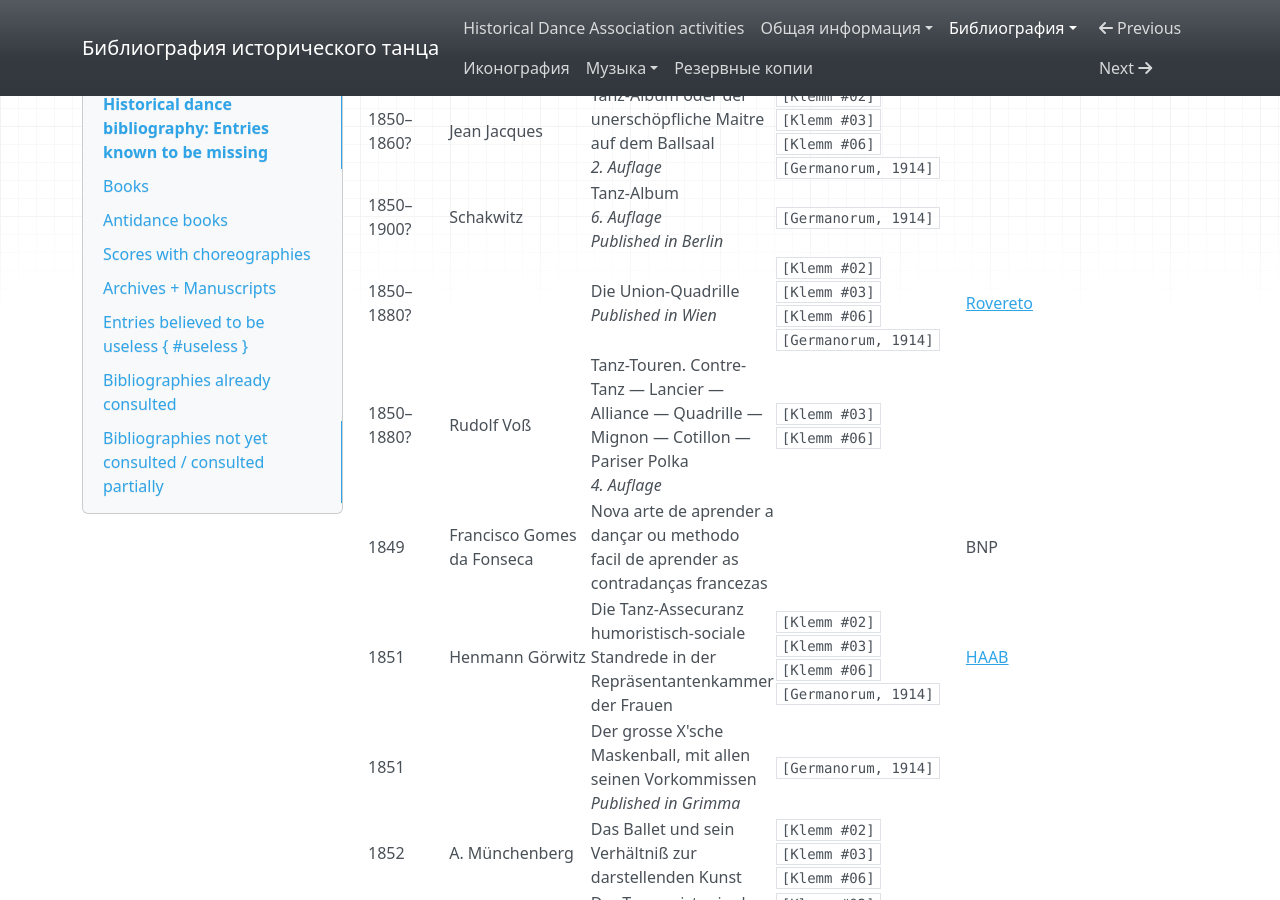
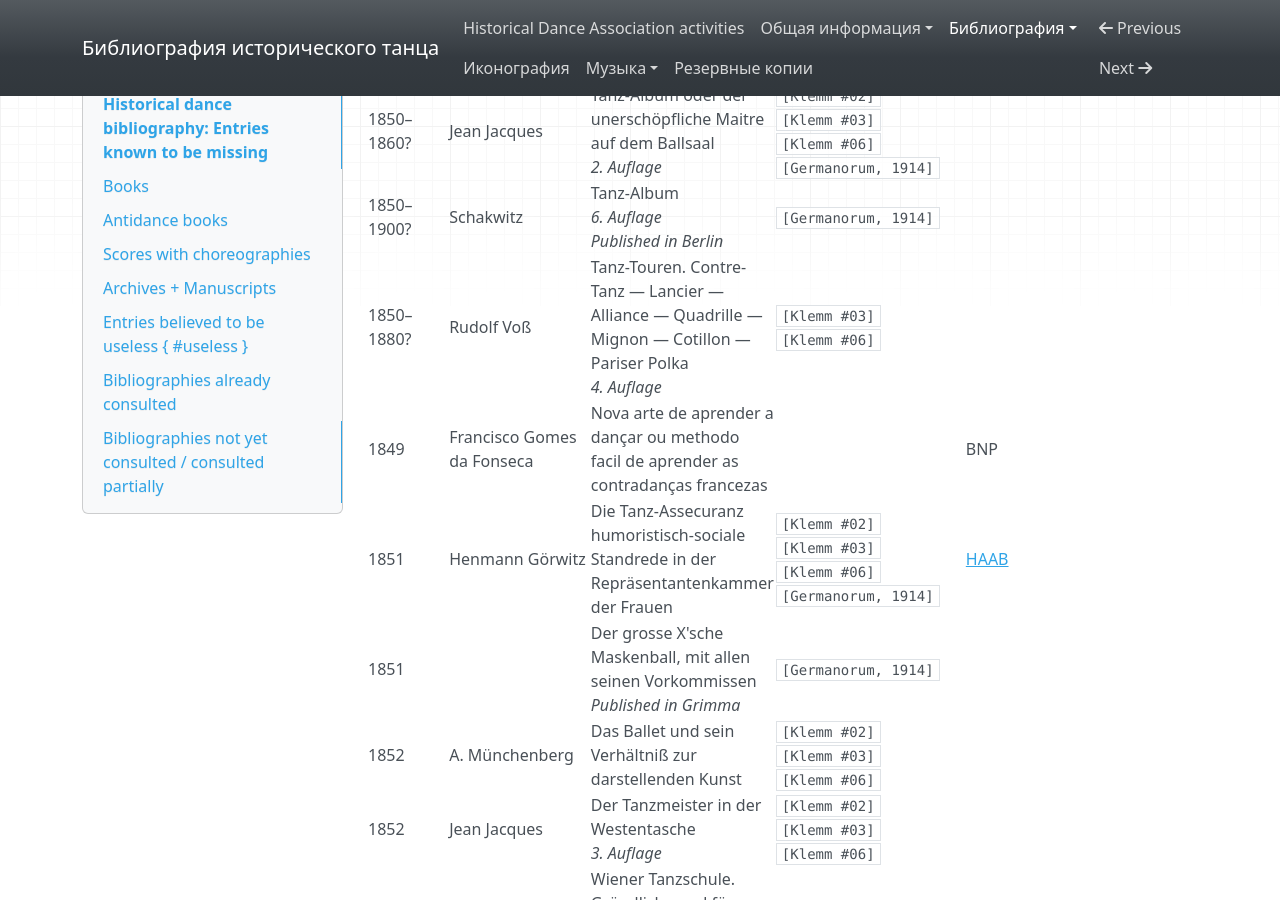
Before and after one commit to hda-technical/dancebooks, an MkDocs documentation site: the page built from docs/bib/missing.md, in a window 1280 px wide and 900 px high, scrolled down 36253 px. Built offline with MkDocs 1.6.1, drawn with Linux system fonts in a browser that asks for light colours; nearby versions of some CDN libraries.

Commit message:
Acknowledge _Die Union-Quadrille_ addition to the bibliography

```diff
--- a/docs/bib/missing.md
+++ b/docs/bib/missing.md
@@ -319,7 +319,6 @@ _This table is intended to be accurate, yet sometimes it is slightly outdated._
 | 1850? | Albert Czerwinski | Contretanz-Büchlein. Theorie der Menuet (la Duchesse), der Lanciers, des Prince Impérial und der Variétés parisiennes, nebst Contretanz-Commands<br/>_3. Auflage_<br/>_Published in Danzig_ | `[Klemm #03]`<br/>`[Klemm #06]`<br/>`[Germanorum, 1914]` | |
 | 1850–1860? | Jean Jacques | Tanz-Album oder der unerschöpfliche Maitre auf dem Ballsaal<br/>_2. Auflage_ | `[Klemm #02]`<br/>`[Klemm #03]`<br/>`[Klemm #06]`<br/>`[Germanorum, 1914]` | |
 | 1850–1900? | Schakwitz | Tanz-Album<br/>_6. Auflage_<br/>_Published in Berlin_ | `[Germanorum, 1914]` | |
-| 1850–1880? | | Die Union-Quadrille<br/>_Published in Wien_ | `[Klemm #02]`<br/>`[Klemm #03]`<br/>`[Klemm #06]`<br/>`[Germanorum, 1914]` | [Rovereto](https://strutture-provincia.primo.exlibrisgroup.com/permalink/39SBT_INST/1eb0c6r/alma991007184719706186) |
 | 1850–1880? | Rudolf Voß | Tanz-Touren. Contre-Tanz — Lancier — Alliance — Quadrille — Mignon — Cotillon — Pariser Polka<br/>_4. Auflage_ | `[Klemm #03]`<br/>`[Klemm #06]` | |
 | 1849 | Francisco Gomes da Fonseca | Nova arte de aprender a dançar ou methodo facil de aprender as contradanças francezas | | BNP |
 | 1851 | Henmann Görwitz | Die Tanz-Assecuranz humoristisch-sociale Standrede in der Repräsentantenkammer der Frauen | `[Klemm #02]`<br/>`[Klemm #03]`<br/>`[Klemm #06]`<br/>`[Germanorum, 1914]` | [HAAB](https://lhwei.gbv.de/DB=2/LNG=EN/CLK?IKT=12&TRM=55898116X) |
```
